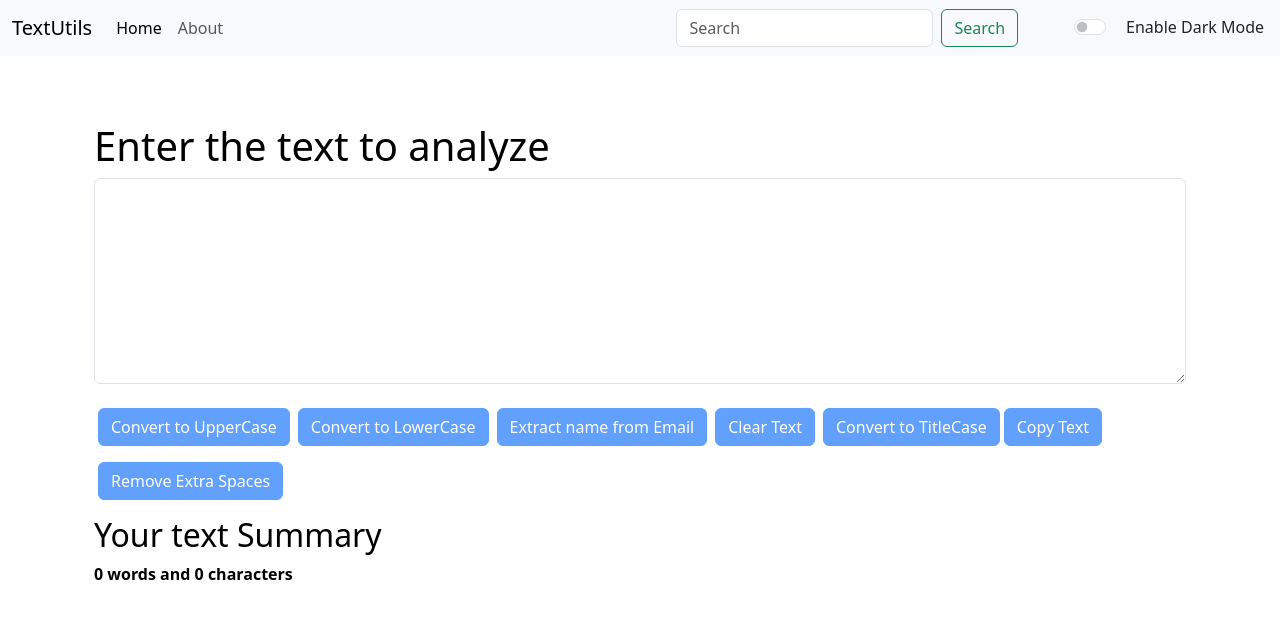
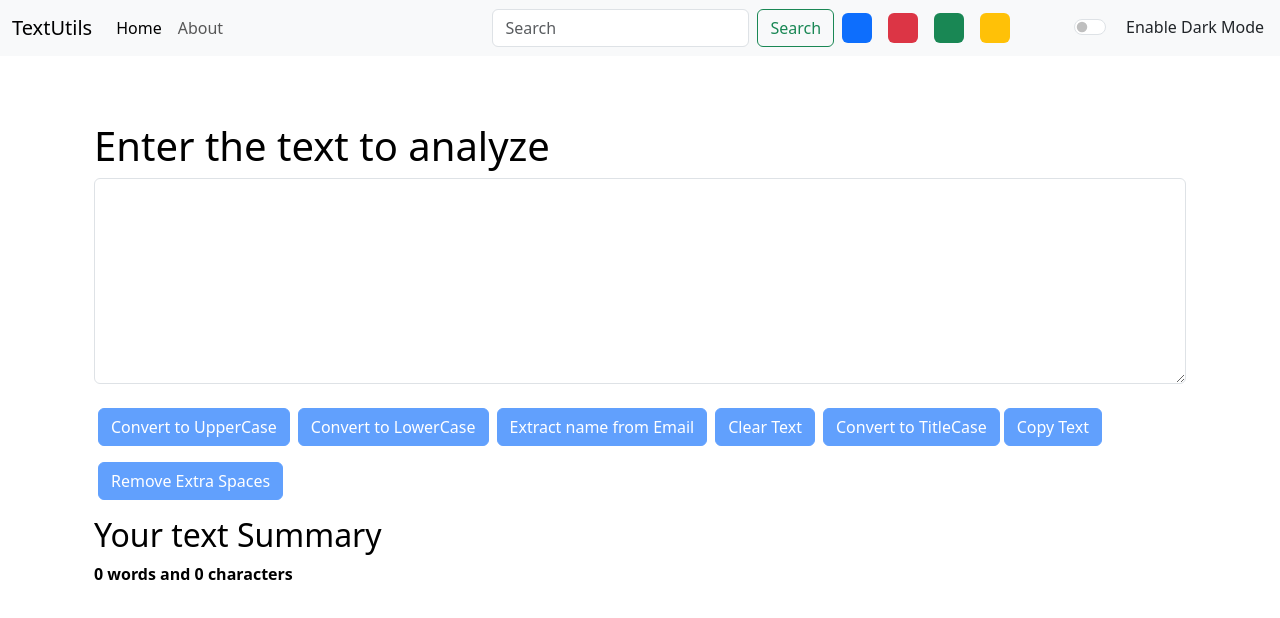
Before and after one commit to HBK0077/textUtilsUsingReact, a React (Create React App) app in the folder textutils/: page / in a window 1280 px wide. Shown: the top 618 px of the page. Built offline with nearby package versions, Linux system fonts and the light colour scheme.

Commit message:
Excercise 2 Done

```diff
--- a/textutils/src/App.js
+++ b/textutils/src/App.js
@@ -25,8 +25,18 @@
       setAlert(null);
     },2000);
   }
+  const removeClassList = ()=>{
+    document.body.classList.remove("bg-light");
+    document.body.classList.remove("bg-dark");
+    document.body.classList.remove("bg-success");
+    document.body.classList.remove("bg-warning");
+    document.body.classList.remove("bg-danger");
 
-  const toggleDarkMode = ()=>{
+  }
+  const toggleMode = (cls)=>{
+    console.log(cls)
+    removeClassList();
+    document.body.classList.add("bg-"+cls)
     if(mode === "light"){
       setMode("dark");
       document.body.style.backgroundColor = "black";
@@ -79,7 +89,7 @@
   return (
     <>
       <Router>
-        <Navbar title="TextUtils" aboutUs="About" home="Home" mode={mode} toggleDarkMode = {toggleDarkMode}></Navbar>
+        <Navbar title="TextUtils" aboutUs="About" home="Home" mode={mode} toggleMode = {toggleMode}></Navbar>
         <Alert alert={alert}></Alert>
         <div className="container my-3">
           <Routes>
--- a/textutils/src/components/Navbar.js
+++ b/textutils/src/components/Navbar.js
@@ -29,8 +29,15 @@
         <input className="form-control me-2" type="search" placeholder="Search" aria-label="Search"/>
         <button className="btn btn-outline-success" type="submit">Search</button>
       </form>
+      <div className="d-flex">
+        <div className="bg-primary rounded mx-2" onClick={()=>{props.toggleMode('primary')}} style={{height:'30px', width:'30px', cursor:'pointer'}}></div>
+        <div className="bg-danger rounded mx-2" onClick={()=>{props.toggleMode('danger')}} style={{height:'30px', width:'30px', cursor:'pointer'}}></div>
+        <div className="bg-success rounded mx-2" onClick={()=>{props.toggleMode('success')}} style={{height:'30px', width:'30px', cursor:'pointer'}}></div>
+        <div className="bg-warning rounded mx-2" onClick={()=>{props.toggleMode('warning')}} style={{height:'30px', width:'30px', cursor:'pointer'}}></div>
+
+      </div>
         <div className={`form-check form-switch text-${props.mode==="light"?"dark":"light"}`}>
-            <input className="form-check-input mx-3" onClick={props.toggleDarkMode} type="checkbox" role="switch" id="flexSwitchCheckDefault"/>
+            <input className="form-check-input mx-3" onClick={()=>{props.toggleMode(null)}} type="checkbox" role="switch" id="flexSwitchCheckDefault"/>
             <label className="form-check-label mx-1" htmlFor="flexSwitchCheckDefault">Enable Dark Mode</label>
         </div>
         {/* <div className={`form-check form-switch text-${props.mode==="light"?"blue":"light"}`}>
```
